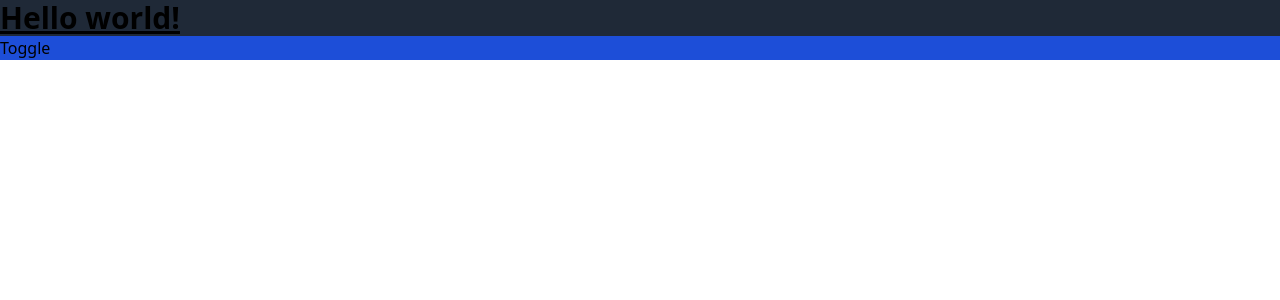
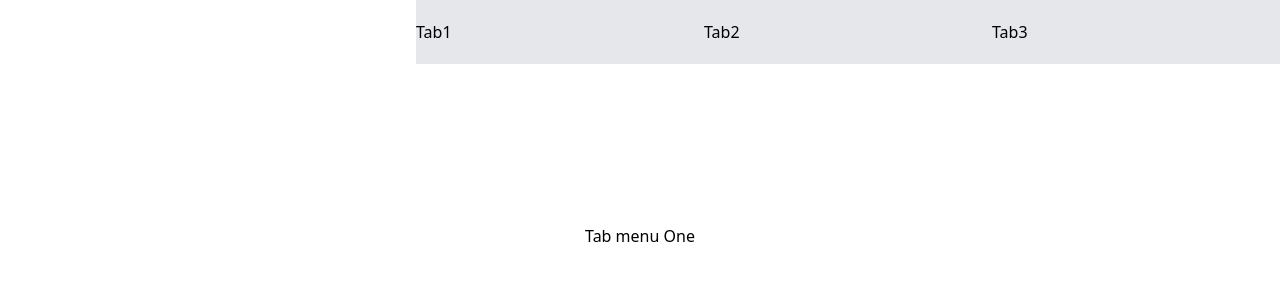
Before and after one commit to SaeromB/wanted_pre_onboarding, a React (Create React App) app in the folder custom-component/: page / in a window 1280 px wide. Shown: the top 300 px of the page. Built offline with nearby package versions, Linux system fonts and the light colour scheme.

Commit message:
Tab 마크업 추가

```diff
--- a/custom-component/src/App.js
+++ b/custom-component/src/App.js
@@ -1,10 +1,9 @@
-import Toggle from './component/Toggle';
+import Tab from './component/Tab';
 
 function App() {
   return (
     <>
-      <div className="bg-gray-800 text-3xl font-bold underline">Hello world!</div>
-      <Toggle />
+      <Tab />
     </>
   );
 }
--- /dev/null
+++ b/custom-component/src/component/Tab.jsx
@@ -0,0 +1,17 @@
+import React from 'react';
+
+const Tab = () => {
+  return (
+    <>
+      <div className="flex items-center justify-end">
+        <div className="flex items-center justify-start w-72 h-16 bg-gray-200">Tab1</div>
+        <div className="flex items-center justify-start w-72 h-16 bg-gray-200">Tab2</div>
+        <div className="flex items-center justify-start w-72 h-16 bg-gray-200">Tab3</div>
+      </div>
+
+      <div className="flex items-center justify-center mt-40">Tab menu One</div>
+    </>
+  );
+};
+
+export default Tab;
```
